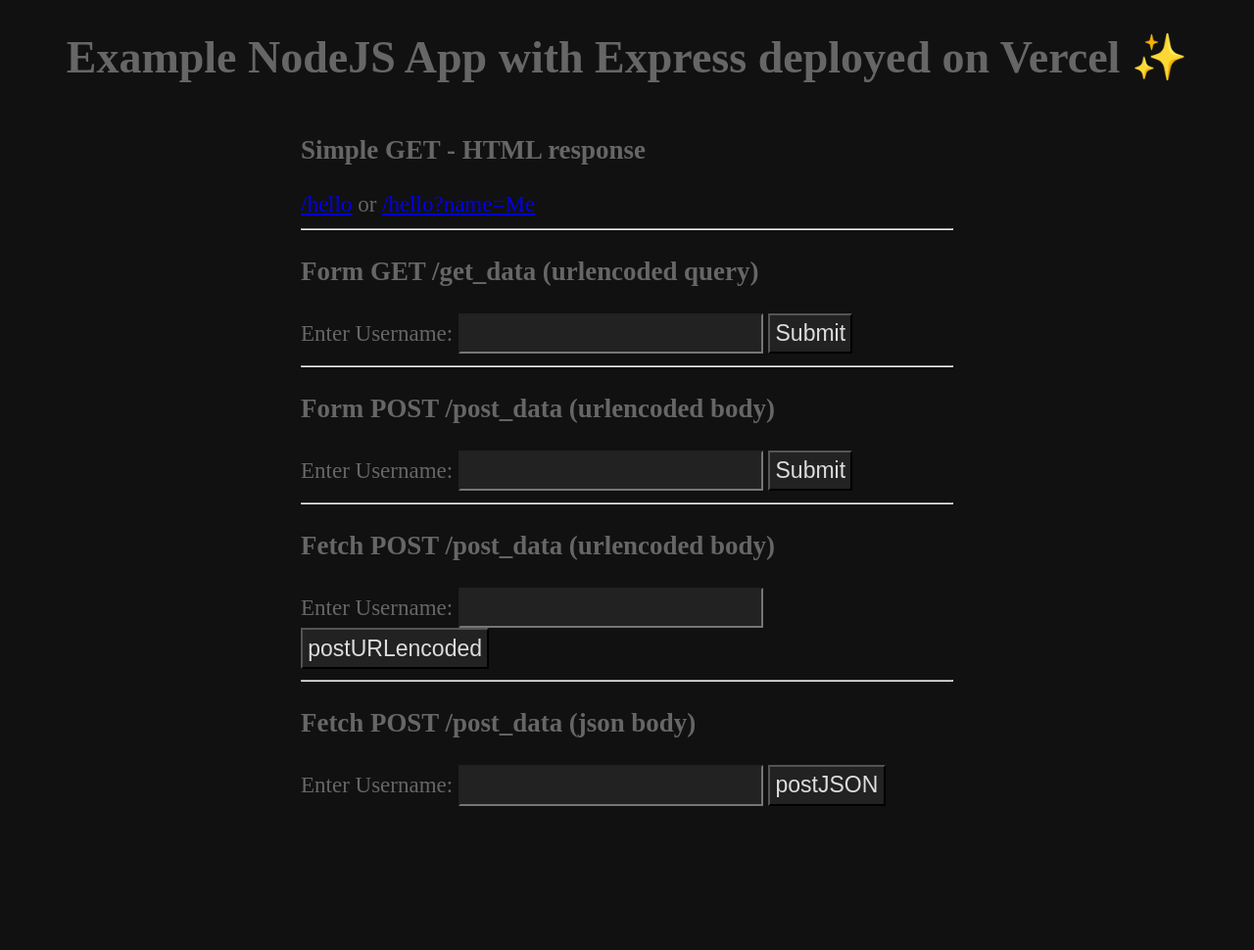
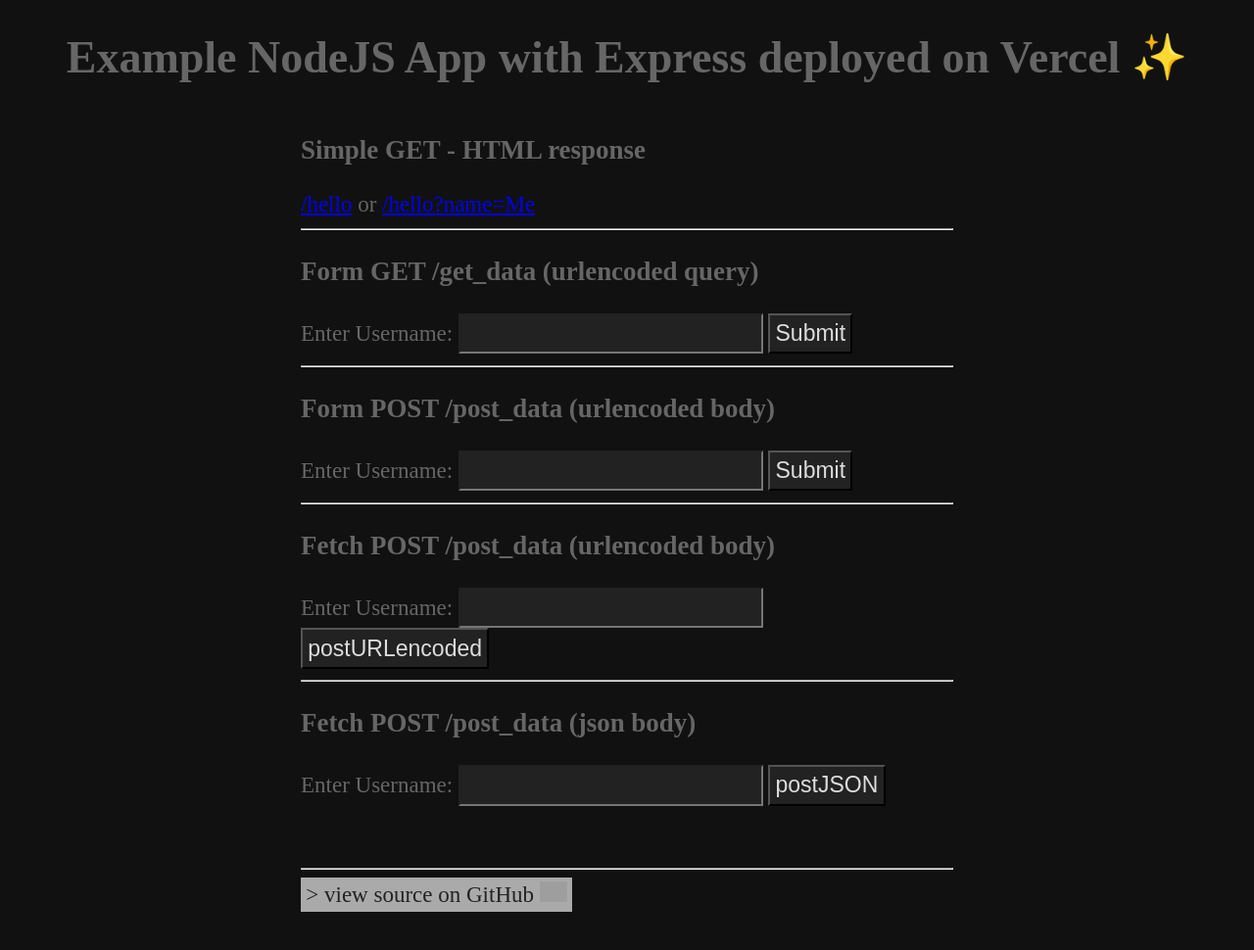
Before and after one commit to p4u2/vercel-node, a website: page public/index.html in a window 1280 px wide. Shown: the whole page at 98% size. Before the commit the page ends 876 px from the top, so only its background shows below. Drawn offline with Linux system fonts and the light colour scheme; grey boxes are pictures that could not be loaded.

Commit message:
add github link

```diff
--- a/public/index.html
+++ b/public/index.html
@@ -16,6 +16,7 @@
 body{background:#111;color:#666;font-size:23px} h1{text-align:center}
 input{background:#222;color:#DDD;padding:.23em;font-size:1em}
 main {width:666px;margin:2.3em auto;box-sizing:border-box}
+#gh {background:#AAA;padding:.23em;color:#222 !important;text-decoration:none}
 @media screen and (max-width: 666px),(max-height: 666px) {
     body{font-size: 12px} main{width:100%;padding:1em}
 }
@@ -80,6 +81,9 @@
 	Enter Username: <input id="jUser">
 	<input type="button" onclick="postJSON(jUser.value)" value="postJSON">
 
+	<br><br><br><hr>
+	<a id="gh" href="https://github.com/p4u2/vercel-node" target="_blank">> view source on GitHub <img src="https://w.wiki/62hK" alt="" style="width:1.23em"></a>
+
 </main>
 </body>
 </html>
```
Also changed, not shown: README.md.
